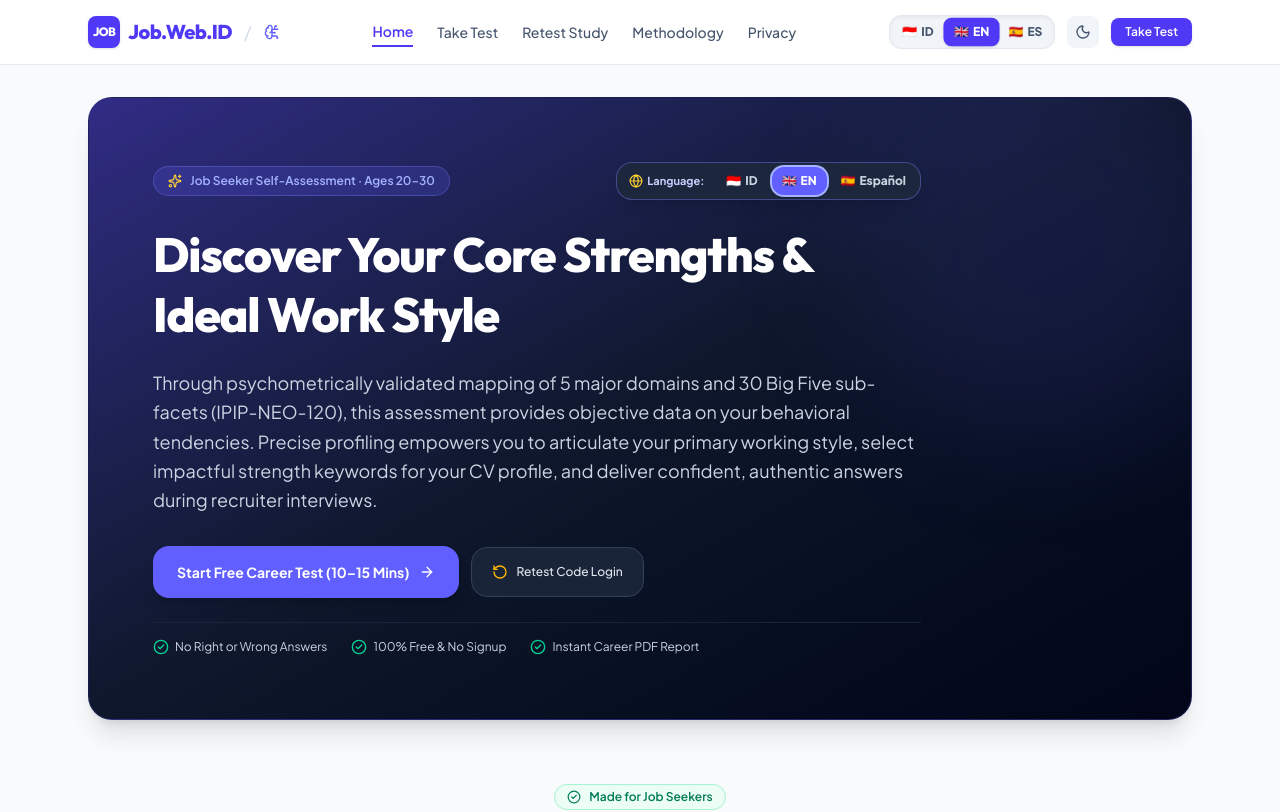
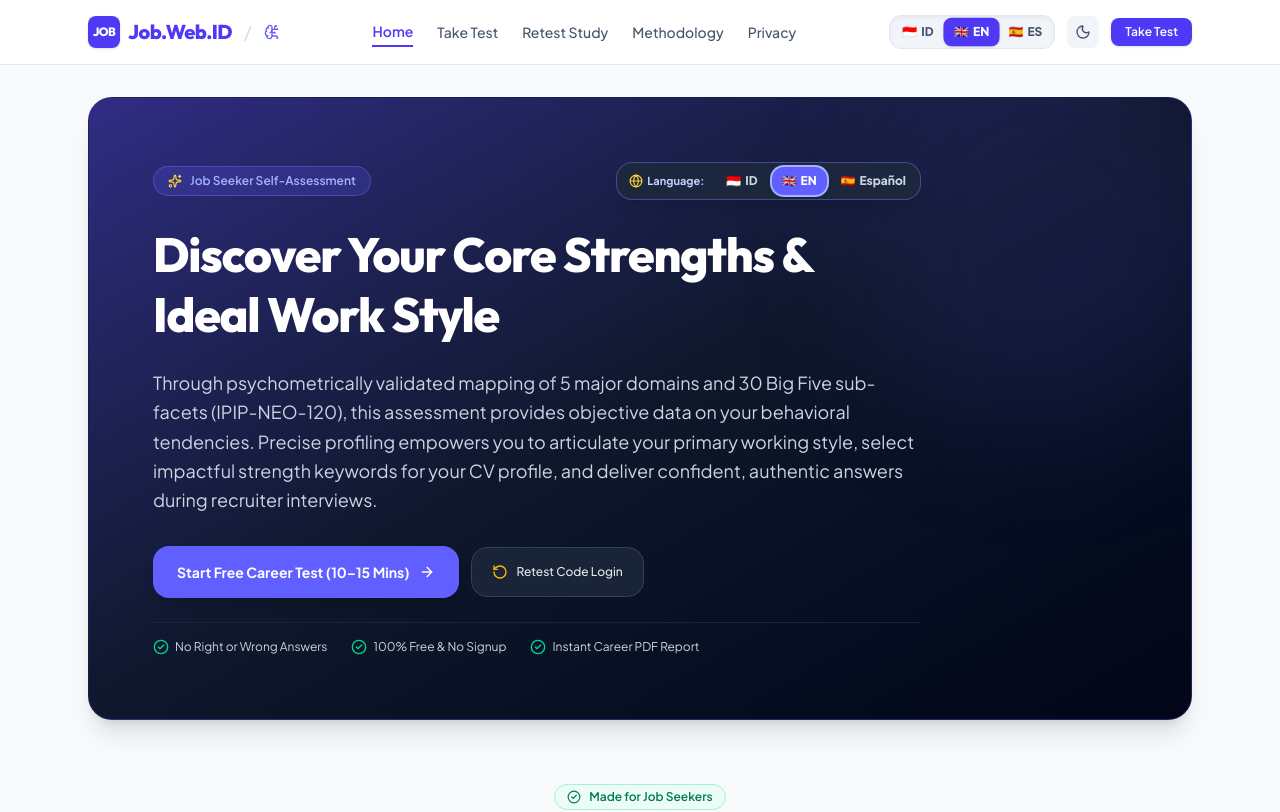
Before and after one commit to tkatkad/personality, a React (Vite) app: page / in a window 1280 px wide. Shown: the top 812 px of the page. Built offline with nearby package versions, Linux system fonts and the light colour scheme.

Commit message:
refactor(landing): remove age restriction from job seeker messaging
Update badge text and section headers to remove the 20–30 age limitation, broadening the tool's appeal to all job seekers.

```diff
--- a/src/pages/LandingPage.tsx
+++ b/src/pages/LandingPage.tsx
@@ -170,15 +170,15 @@ export const LandingPage: React.FC = () => {
         <div className="max-w-3xl space-y-6 relative z-10">
           {/* Header Row: Badge & Prominent Hero Language Switcher */}
           <div className="flex flex-col sm:flex-row items-start sm:items-center justify-between gap-3">
-            {/* Friendly Youth Job Seeker Badge */}
+            {/* Friendly Job Seeker Badge */}
             <div className="inline-flex items-center gap-2 px-3.5 py-1.5 rounded-full bg-indigo-500/20 border border-indigo-400/30 text-indigo-300 text-xs font-semibold backdrop-blur-sm">
               <Sparkles className="w-3.5 h-3.5 text-amber-300" />
               <span>
                 {language === 'es'
-                  ? 'Autoevaluación de Carrera para Jóvenes (20–30 Años)'
+                  ? 'Autoevaluación de Carrera para Solicitantes de Empleo'
                   : language === 'en'
-                  ? 'Job Seeker Self-Assessment · Ages 20–30'
-                  : 'Self-Assessment Karir Pencari Kerja Online (Usia 20–30 Tahun)'}
+                  ? 'Job Seeker Self-Assessment'
+                  : 'Self-Assessment Karir Pencari Kerja Online'}
               </span>
             </div>
 
@@ -311,7 +311,7 @@ export const LandingPage: React.FC = () => {
         </div>
       </section>
 
-      {/* 4 Pillars for Job Seekers (Usia 20-30 Tahun) */}
+      {/* 4 Pillars for Job Seekers */}
       <section className="space-y-6">
         <div className="text-center space-y-2 max-w-2xl mx-auto">
           <div className="inline-flex items-center gap-2 px-3 py-1 rounded-full bg-emerald-50 dark:bg-emerald-950/60 border border-emerald-200 dark:border-emerald-900 text-emerald-700 dark:text-emerald-300 text-xs font-semibold">
@@ -756,8 +756,8 @@ export const LandingPage: React.FC = () => {
                         ? language === 'es'
                           ? 'Profesional analítico y estructurado con alta puntuación en Responsabilidad (94/120). Orientado al detalle, gestión de proyectos con plazos rigurosos y altos estándares de calidad.'
                           : language === 'en'
-                          ? 'Analytical and structured young professional with high Conscientiousness (94/120). Proven track record in detailed task management, systematic scheduling, and delivering error-free output on deadline.'
-                          : 'Profesional muda yang analitis dan terstruktur dengan skor Conscientiousness tinggi (94/120). Terbiasa bekerja dengan ketelitian tinggi, mengelola jadwal proyek secara teratur, dan memastikan kepatuhan pada standar kualitas tanpa mengorbankan kecepatan.'
+                          ? 'Analytical and structured professional with high Conscientiousness (94/120). Proven track record in detailed task management, systematic scheduling, and delivering error-free output on deadline.'
+                          : 'Profesional yang analitis dan terstruktur dengan skor Conscientiousness tinggi (94/120). Terbiasa bekerja dengan ketelitian tinggi, mengelola jadwal proyek secara teratur, dan memastikan kepatuhan pada standar kualitas tanpa mengorbankan kecepatan.'
                         : language === 'es'
                         ? 'Profesional dinámico y comunicativo con alta Extraversión (92/120) y Amabilidad (88/120). Hábil en trabajo en equipo, colaboración multifuncional y relaciones con clientes.'
                         : language === 'en'
@@ -781,8 +781,8 @@ export const LandingPage: React.FC = () => {
                   ? (language === 'es'
                       ? '"Profesional analítico y estructurado con alta puntuación en Responsabilidad (94/120). Orientado al detalle, gestión de proyectos con plazos rigurosos y altos estándares de calidad."'
                       : language === 'en'
-                      ? '"An analytical and structured young professional with high Conscientiousness (94/120). Proven track record in detailed task management, systematic scheduling, and delivering error-free output on deadline."'
-                      : '"Profesional muda yang analitis dan terstruktur dengan skor Conscientiousness tinggi (94/120). Terbiasa bekerja dengan ketelitian tinggi, mengelola jadwal proyek secara teratur, dan memastikan kepatuhan pada standar kualitas tanpa mengorbankan kecepatan."')
+                      ? '"An analytical and structured professional with high Conscientiousness (94/120). Proven track record in detailed task management, systematic scheduling, and delivering error-free output on deadline."'
+                      : '"Profesional yang analitis dan terstruktur dengan skor Conscientiousness tinggi (94/120). Terbiasa bekerja dengan ketelitian tinggi, mengelola jadwal proyek secara teratur, dan memastikan kepatuhan pada standar kualitas tanpa mengorbankan kecepatan."')
                   : (language === 'es'
                       ? '"Profesional dinámico y comunicativo con alta Extraversión (92/120) y Amabilidad (88/120). Hábil en trabajo en equipo, colaboración multifuncional y relaciones con clientes."'
                       : language === 'en'
```
